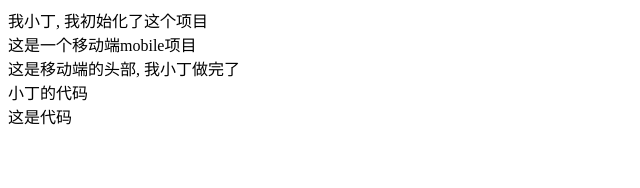
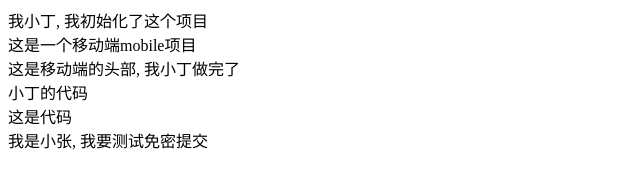
Before and after one commit to D-jun/my-first, a plain HTML site: page index.html in a window 1280 px wide. Shown: the whole page, without its empty margins (0-640 px from the left). Drawn offline with Linux system fonts and the light colour scheme.

Commit message:
免密提交

```diff
--- a/index.html
+++ b/index.html
@@ -12,5 +12,7 @@
      <div>这是移动端的头部, 我小丁做完了</div>
      <div>小丁的代码</div>
       <div>这是代码</div>
+
+       <div>我是小张, 我要测试免密提交</div>
   </body>
 </html>
```
